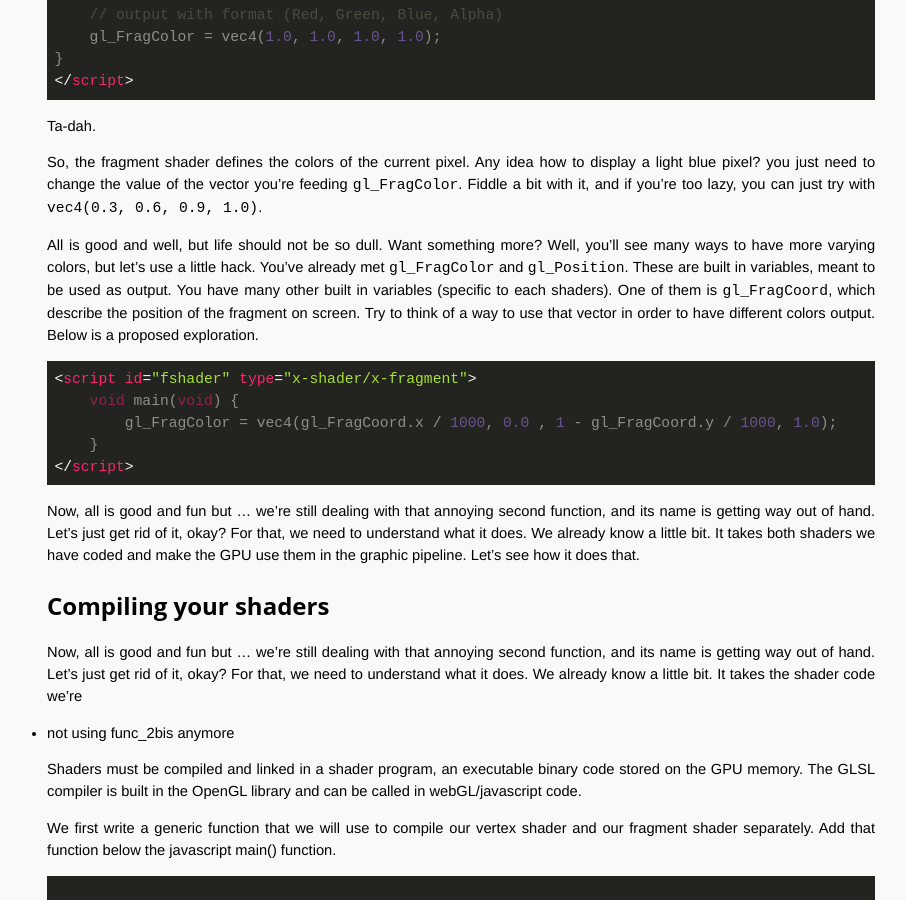
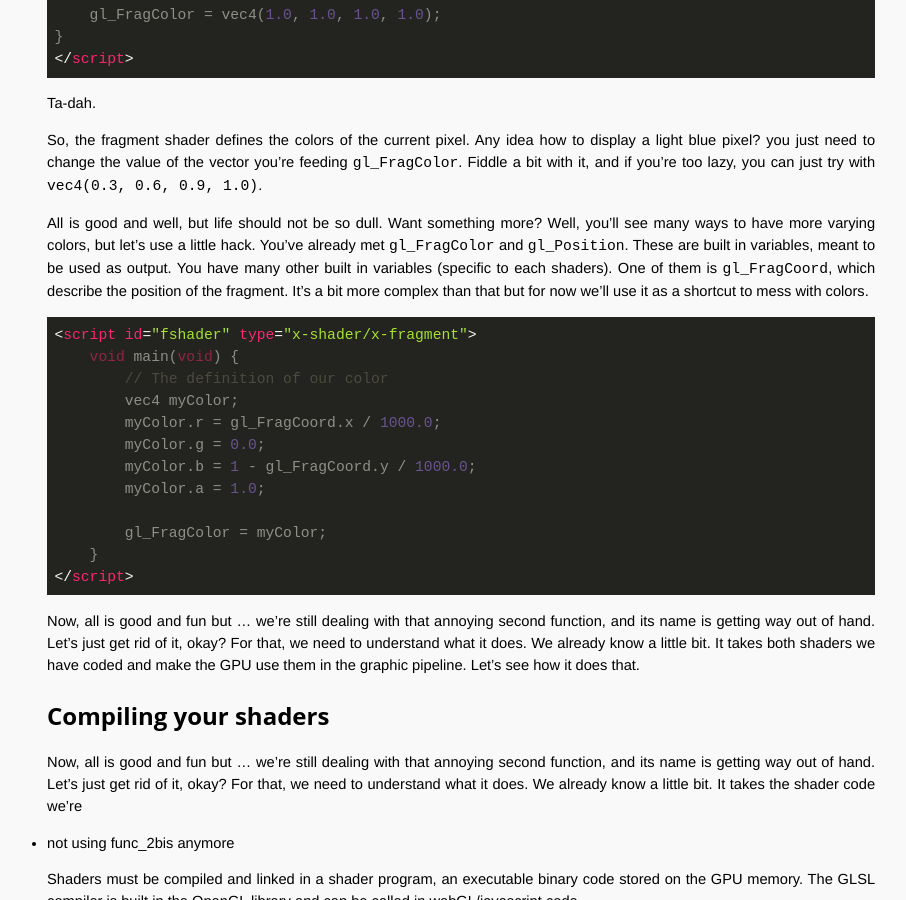
Before and after one commit to OpenTechSchool-Brussels/intro-to-webGL-and-shaders, a Jekyll site: the page built from log2_intro_shaders.md, in a window 1280 px wide and 900 px high, scrolled down 2074 px. Shown: the whole window, without its empty margins (309-1215 px from the left). Built offline with Jekyll 4.4.1, drawn with Linux system fonts in a browser that asks for light colours; some of the changed text lies outside the part shown.

Commit message:
Update log2_intro_shaders.md

```diff
--- a/log2_intro_shaders.md
+++ b/log2_intro_shaders.md
@@ -49,15 +49,14 @@
 <script id="vshader" type="x-shader/x-vertex">
     attribute vec3 position;
 
-    void main(void)
-    {
-        // modification of the position
+    void main(void) {
+        // The definition of the translation
         vec3 moveBy;
         moveBy.x = 0.3;
         moveBy.y = 0.2;
         moveBy.z = 0.0;
 
-        gl_Position = vec4(position + moveBy,1.0);
+        gl_Position = vec4(position + moveBy, 1.0);
     }
 </script>
 ~~~
@@ -83,12 +82,19 @@
 
 So, the fragment shader defines the colors of the current pixel. Any idea how to display a light blue pixel? you just need to change the value of the vector you're feeding `gl_FragColor`. Fiddle a bit with it, and if you're too lazy, you can just try with `vec4(0.3, 0.6, 0.9, 1.0)`.
 
-All is good and well, but life should not be so dull. Want something more? Well, you'll see many ways to have more varying colors, but let's use a little hack. You've already met `gl_FragColor` and `gl_Position`. These are built in variables, meant to be used as output. You have many other built in variables (specific to each shaders). One of them is `gl_FragCoord`, which describe the position of the fragment on screen. Try to think of a way to use that vector in order to have different colors output. Below is a proposed exploration.
+All is good and well, but life should not be so dull. Want something more? Well, you'll see many ways to have more varying colors, but let's use a little hack. You've already met `gl_FragColor` and `gl_Position`. These are built in variables, meant to be used as output. You have many other built in variables (specific to each shaders). One of them is `gl_FragCoord`, which describe the position of the fragment. It's a bit more complex than that but for now we'll use it as a shortcut to mess with colors.
 
 ~~~ html
 <script id="fshader" type="x-shader/x-fragment">
     void main(void) {
-        gl_FragColor = vec4(gl_FragCoord.x / 1000, 0.0 , 1 - gl_FragCoord.y / 1000, 1.0);
+        // The definition of our color
+        vec4 myColor;
+        myColor.r = gl_FragCoord.x / 1000.0;
+        myColor.g = 0.0;
+        myColor.b = 1 - gl_FragCoord.y / 1000.0;
+        myColor.a = 1.0;
+
+        gl_FragColor = myColor;
     }
 </script>
 ~~~
```
